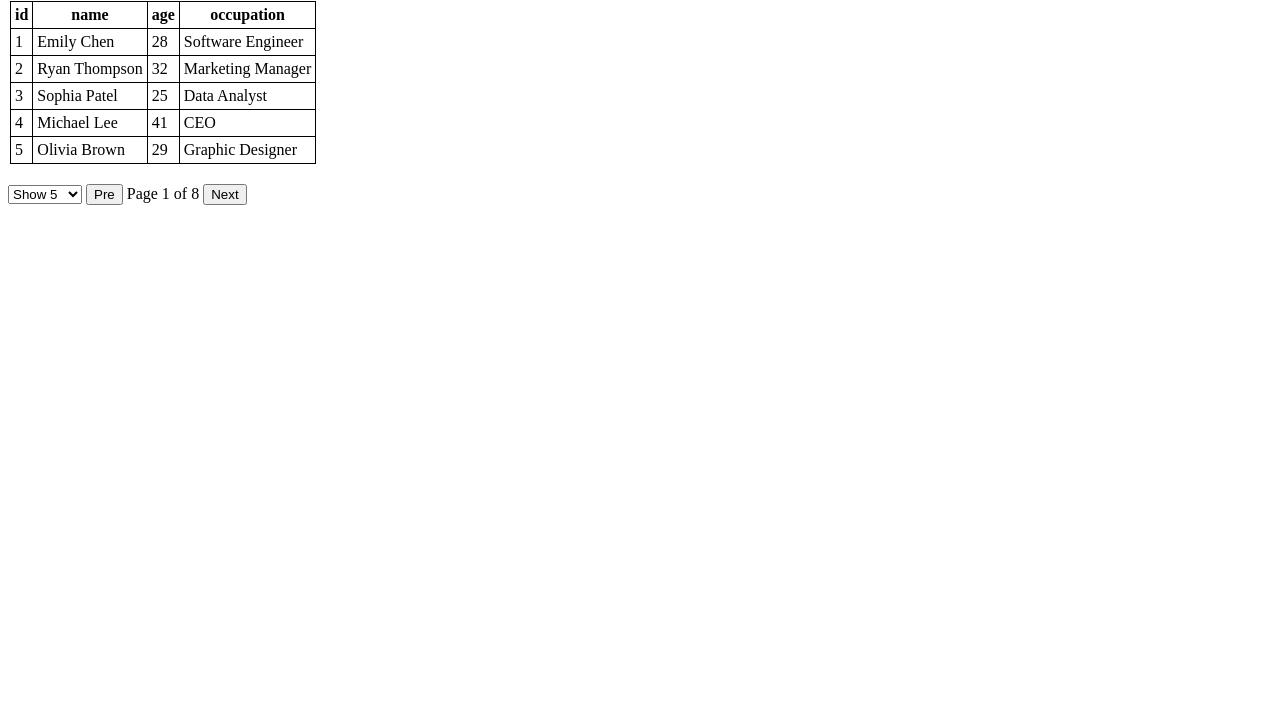
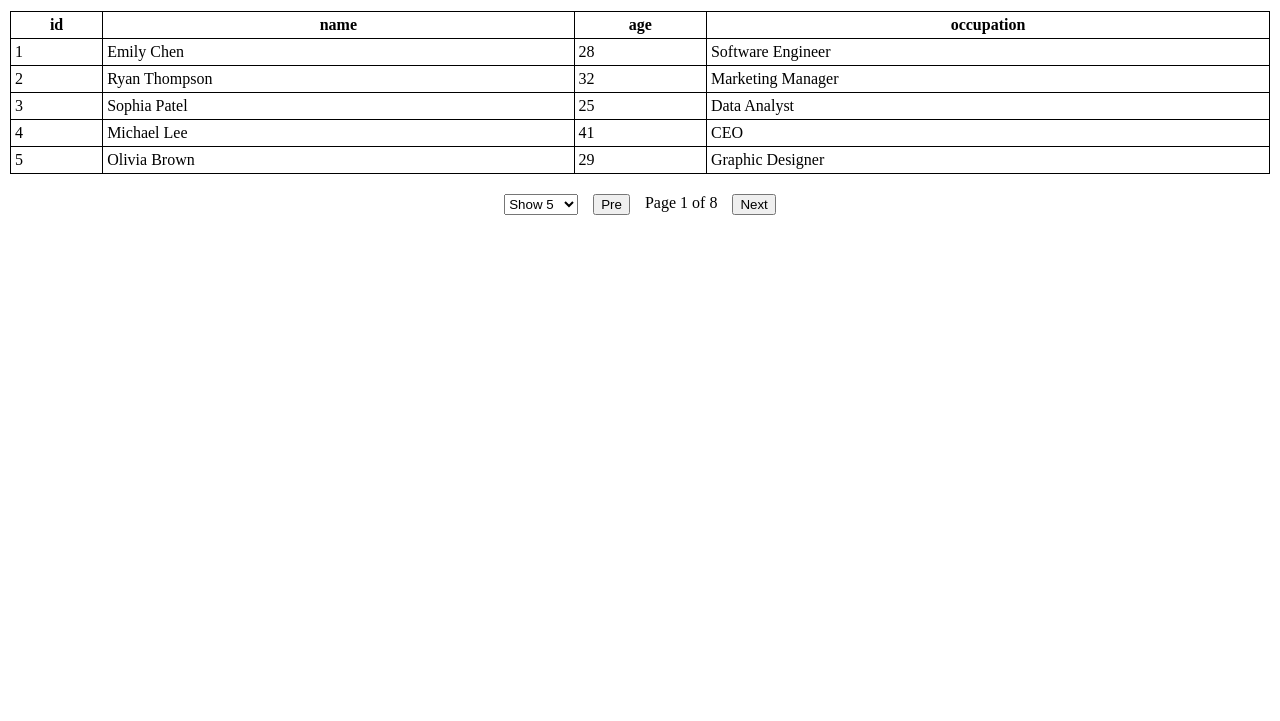
Before and after one commit to may-thu-htet/Vanila-JS-components, a plain HTML site: page data-table/index.html in a window 1280 px wide. Shown: the part 79-800 px from the top of the page. Drawn offline with Linux system fonts and the light colour scheme.

Commit message:
added a bit of css to table layout

```diff
--- a/data-table/styles.css
+++ b/data-table/styles.css
@@ -6,3 +6,15 @@ td {
   padding: 4px 4px;
   margin: 2px 2px;
 }
+
+.table-container {
+  display: flex;
+  justify-content: center;
+  flex-direction: column;
+}
+
+.pagination-section {
+  display: flex;
+  justify-content: center;
+  gap: 15px;
+}
```
